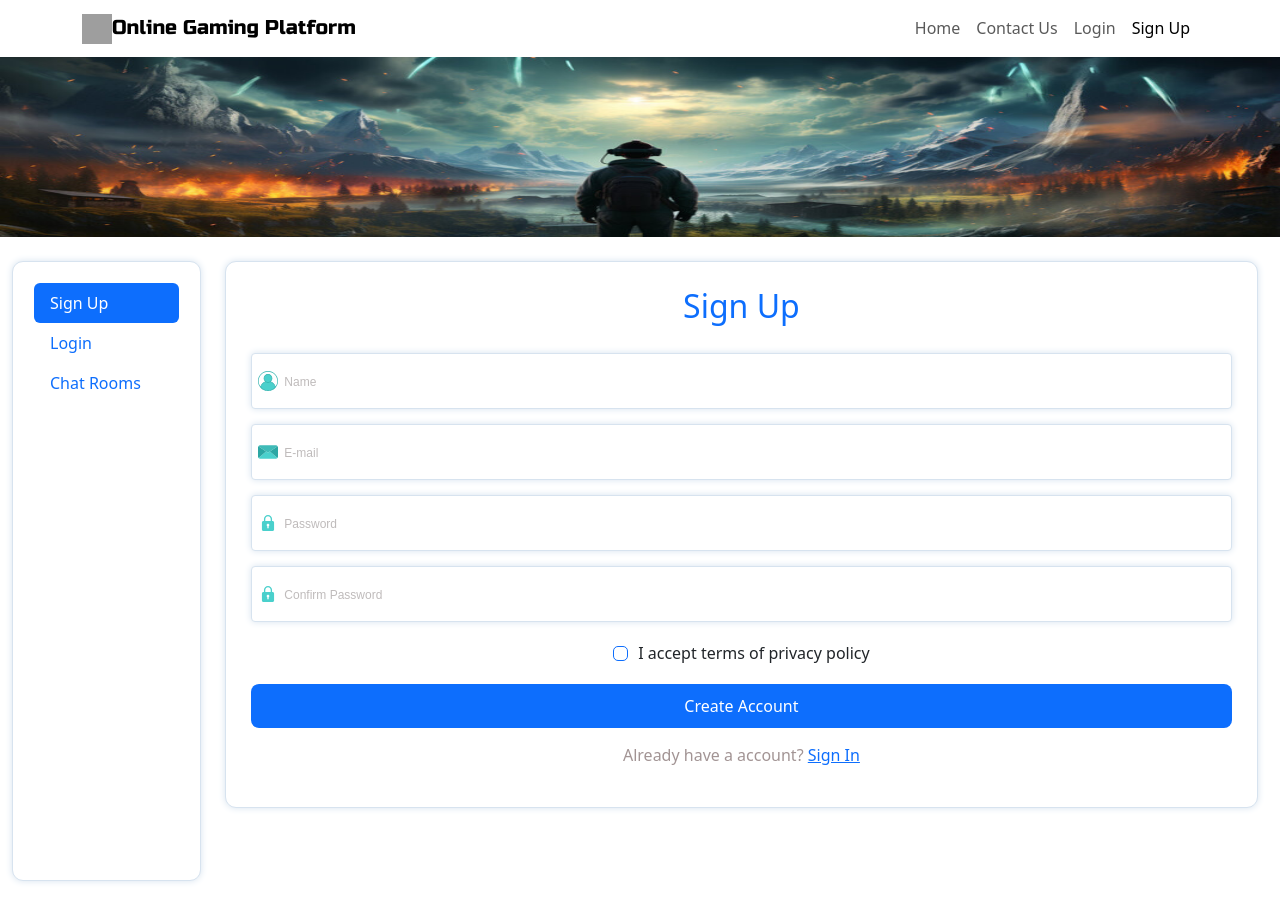
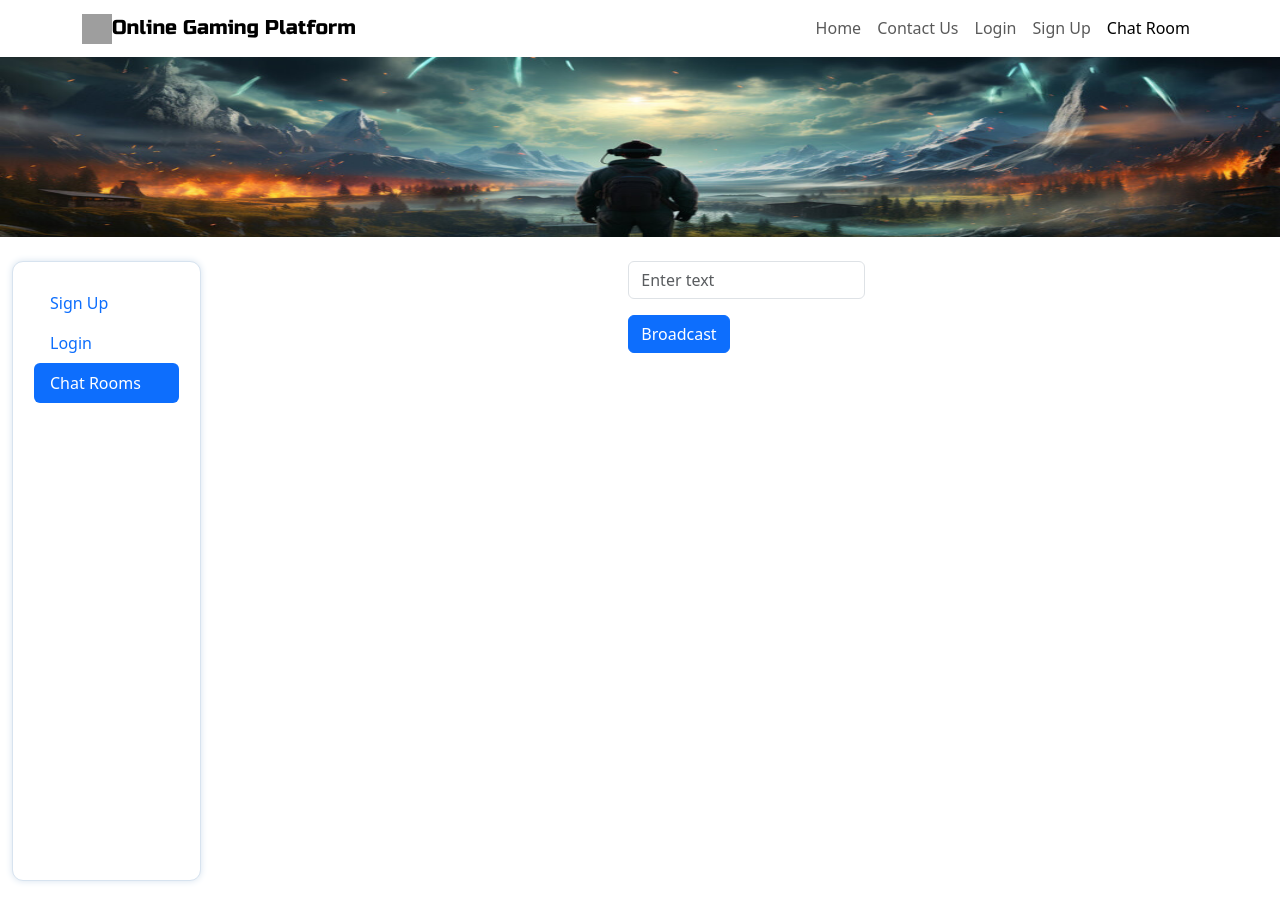
Before and after one commit to WladmirD/Cyber-Security-Group2, a React (Create React App) app: page /chatbox in a window 1280 px wide. Before the commit this address led to /signup. Built offline with nearby package versions, Linux system fonts and the light colour scheme; no server answers; grey boxes are pictures that could not be loaded.

Commit message:
Add Chat module

```diff
--- a/package.json
+++ b/package.json
@@ -6,6 +6,11 @@
     "@testing-library/jest-dom": "^5.14.1",
     "@testing-library/react": "^11.2.7",
     "@testing-library/user-event": "^12.8.3",
+    "dotenv": "^8.2.0",
+    "express": "^4.17.1",
+    "http": "0.0.1-security",
+    "socket.io": "^4.0.0",
+    "socket.io-client": "^4.0.0",
     "axios": "^0.21.4",
     "bootstrap": "^5.3.3",
     "lucide-react": "^0.460.0",
--- a/src/App.js
+++ b/src/App.js
@@ -2,6 +2,7 @@ import React, { useState } from 'react';
 import { BrowserRouter as Router, Route, Switch, Redirect, NavLink } from 'react-router-dom';
 import SignUp from './components/SignUp';
 import Login from './components/Login';
+import ChatBox from './components/ChatBox';
 import { Navbar, Nav, Container } from 'react-bootstrap';
 import 'bootstrap/dist/css/bootstrap.min.css';
 import bannerIMG from "./img/bannernew.jpg";
@@ -24,6 +25,7 @@ function App() {
               <NavLink to="/contact" className="nav-link" activeClassName="active">Contact Us</NavLink>
               <NavLink to="/login" className="nav-link" activeClassName="active">Login</NavLink>
               <NavLink to="/signup" className="nav-link" activeClassName="active">Sign Up</NavLink>
+              <NavLink to="/chatbox" className="nav-link" activeClassName="active">Chat Room</NavLink>
             </Nav>
           </Navbar.Collapse>
         </Navbar>
@@ -51,7 +53,7 @@ function App() {
                     </NavLink>
                   </li>
                   <li className="nav-item">
-                    <NavLink to="/chat-rooms" activeClassName="active" className="nav-link">
+                    <NavLink to="/chatbox" activeClassName="active" className="nav-link">
                       Chat Rooms
                     </NavLink>
                   </li>
@@ -64,8 +66,7 @@ function App() {
             <Switch>
               <Route path="/login" component={Login} />
               <Route path="/signup" component={SignUp} />
-              {/* Assuming you have a route for chat rooms */}
-              <Route path="/chat-rooms" component={() => <div>Chat Rooms Component</div>} />
+              <Route path="/chatbox" component={ChatBox} />
               <Redirect from="/" to="/signup" />
             </Switch>
           </div>
--- /dev/null
+++ b/src/components/ChatBox.js
@@ -0,0 +1,76 @@
+import React, { useEffect, useRef, useState } from 'react';
+import { Alert, Container, Form, Button } from 'react-bootstrap';
+
+import io from 'socket.io-client';
+
+import useForm from './hooks/useForm';
+
+let socket = undefined;
+const connection_url = 'http://localhost:3030'; // process.env.REACT_APP_SOCKET_API;
+
+const ChatBox = () => {
+  const [text, setText] = useForm('text');
+  const [messages, setMessages] = useForm('messages', []);
+  const [showAlert, setShowAlert] = useState(false);
+  const broadcastButton = useRef(null);
+
+  useEffect(() => {
+    socket = io(connection_url, { transport: ['websocket'] });
+
+    socket.on('on-text-change', (data) => {
+      setMessages((prev) => [...prev, data]);
+
+      if (showAlert) setShowAlert(false);
+      if (data.from === socket.id) setText('');
+      else setShowAlert(true);
+    });
+
+    // Cleanup on unmount
+    return () => {
+      if (socket) socket.disconnect();
+    };
+  }, [setMessages, setText, showAlert]); // Added dependencies
+
+  const onSubmit = (e) => {
+    /**
+     * Note: it would be great if you use different notations
+     * for emitting to server from client
+     * and emitting from server to client
+     */
+
+    if (!text) return;
+    socket.emit('onTextChange', {
+      text,
+      from: socket.id
+    });
+  };
+
+  const buttonTriggers = ['Enter'];
+  const keyPressed = (e) => {
+    if (buttonTriggers.indexOf(e.key) >= 0)
+      e.preventDefault();
+
+    if (e.key === 'Enter')
+      broadcastButton.current.click();
+  }
+
+  return (
+    <Container className='w-25' fluid>
+      {
+        showAlert
+          ? <Alert variant={'success'} dismissible onClose={() => setShowAlert(false)}>Hey, You got a new Message !!</Alert>
+          : <></>
+      }
+
+      <Form.Group controlId="formBasicEmail">
+        <Form.Control placeholder="Enter text" value={text} onKeyDown={(e) => keyPressed(e)} onChange={(e) => setText(e.target.value)} />
+      </Form.Group>
+
+      <ul>{messages.map((m, ind) => <li key={ind}>{m.text}</li>)}</ul>
+
+      <Button ref={broadcastButton} onClick={onSubmit} variant="primary">Broadcast</Button>
+    </Container>
+  );
+};
+
+export default ChatBox;
--- /dev/null
+++ b/src/components/hooks/useForm.jsx
@@ -0,0 +1,22 @@
+/* eslint-disable react-hooks/exhaustive-deps */
+import { useState, useEffect } from 'react';
+
+const getStoredValue = (key, initialValue) => {
+    const storedValue = JSON.parse(localStorage.getItem(key));
+    if (storedValue) return storedValue;
+    if (initialValue instanceof Function) return initialValue();
+    return initialValue;
+};
+
+const useForm = (key, initialValue = '') => {
+    const [value, setValue] = useState(() => getStoredValue(key, initialValue));
+
+    // persisting the value to localStorage
+    useEffect(() => {
+        localStorage.setItem(key, JSON.stringify(value));
+    }, [value]);
+
+    return [value, setValue];
+};
+
+export default useForm;
```
Also changed, not shown: 1 other file (tests, documents, lock files or other folders).
